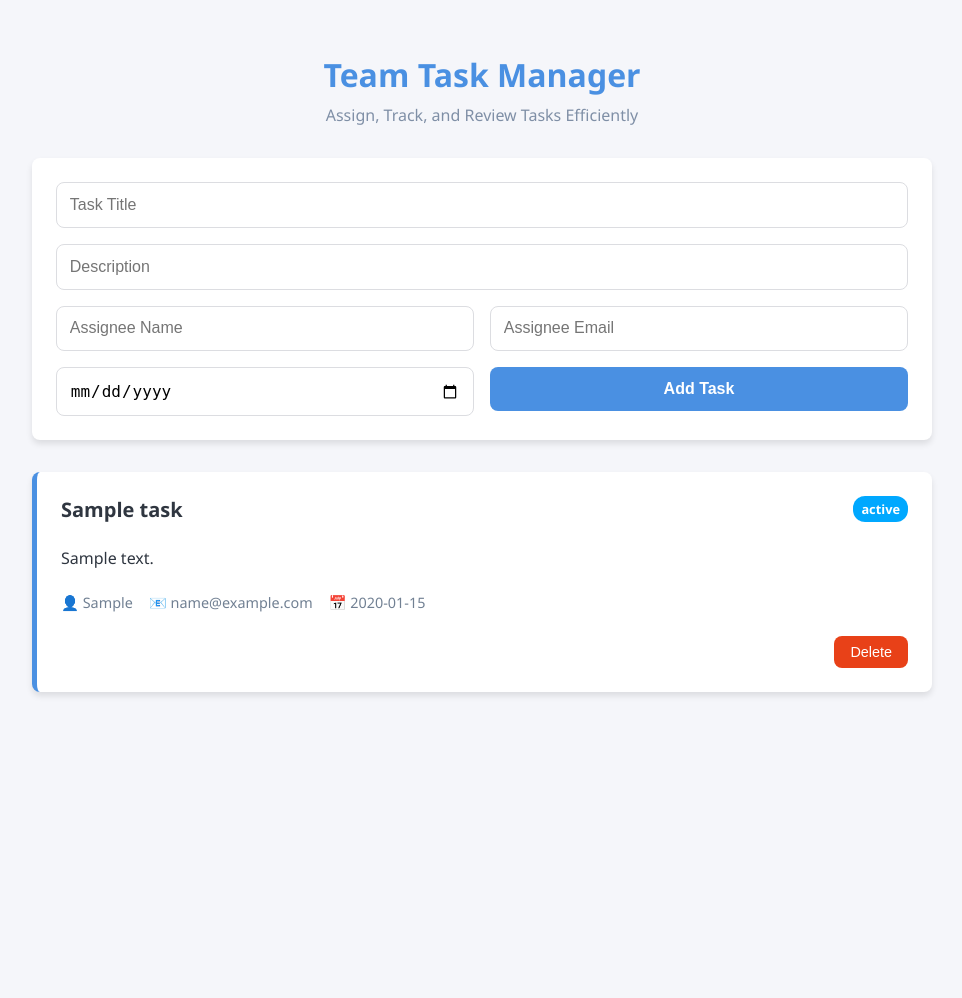
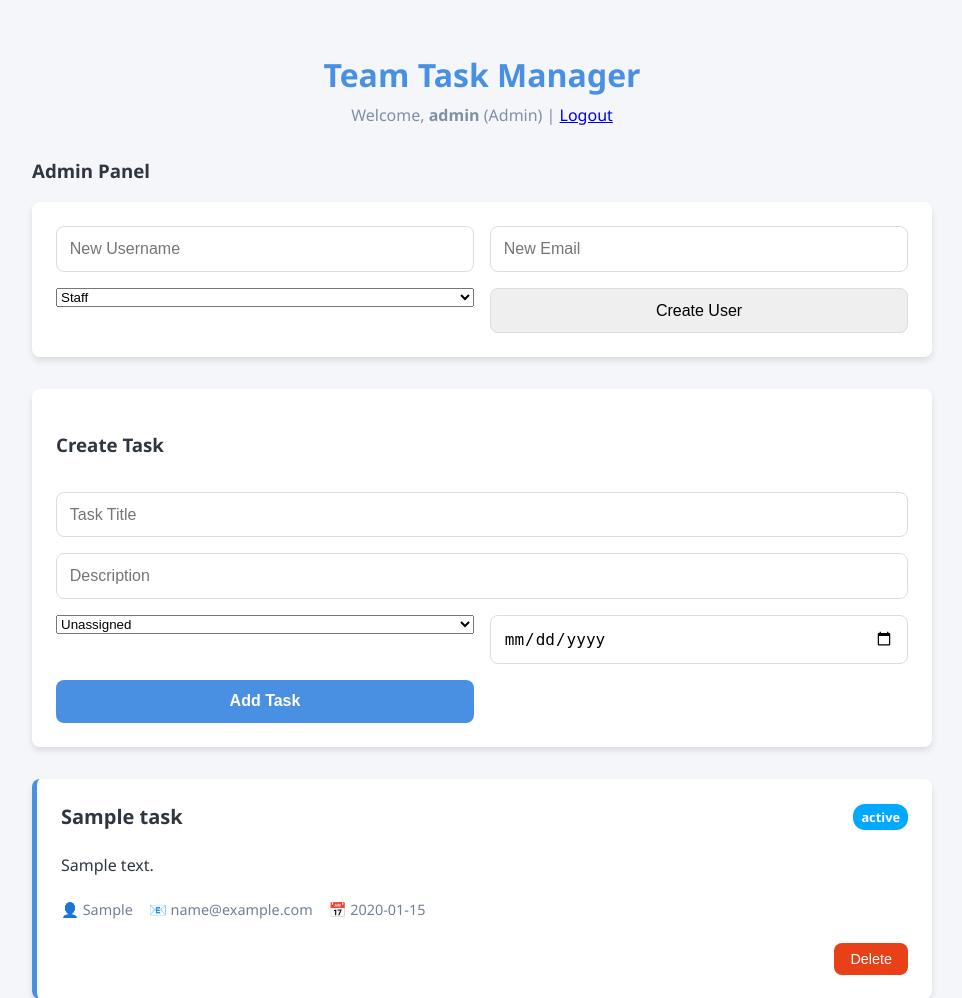
Before and after one commit to Pablodd1/Task-Manager-form-OPENAI, a Flask app: template app/templates/index.html in a window 1280 px wide. Shown: the top 998 px of the page, without its empty margins (158-1120 px from the left). Before the commit the page ends 696 px from the top, so only its background shows below. Run offline with Flask 3, Linux system fonts and the light colour scheme; the template is opened without the code that fills it: values that come from a table or form of the project are taken from there, others are empty; tables that the repository leaves empty hold one stand-in row (values such as "Sample post").

Commit message:
Implement role-based access and passwordless login

```diff
--- a/app/main.py
+++ b/app/main.py
@@ -1,7 +1,7 @@
 import os
 import smtplib
 from email.mime.text import MIMEText
-from flask import Flask, render_template, jsonify, request
+from flask import Flask, render_template, jsonify, request, session, redirect, url_for
 from flask_sqlalchemy import SQLAlchemy
 
 app = Flask(__name__)
@@ -16,10 +16,8 @@ else:
 
 app.config['SQLALCHEMY_DATABASE_URI'] = os.environ.get('DATABASE_URL', default_db)
 app.config['SQLALCHEMY_TRACK_MODIFICATIONS'] = False
+app.secret_key = os.environ.get('SECRET_KEY', 'default_secret_key') # Required for session
 db = SQLAlchemy(app)
-
-# In-Memory Cache
-TASK_CACHE = {}
 
 # Email Configuration
 MAIL_SERVER = os.environ.get('MAIL_SERVER', 'smtp.gmail.com')
@@ -28,7 +26,21 @@ MAIL_USERNAME = os.environ.get('MAIL_USERNAME')
 MAIL_PASSWORD = os.environ.get('MAIL_PASSWORD')
 MAIL_USE_TLS = os.environ.get('MAIL_USE_TLS', 'true').lower() == 'true'
 
-# Database Model
+# Database Models
+class User(db.Model):
+    id = db.Column(db.Integer, primary_key=True)
+    username = db.Column(db.String(80), unique=True, nullable=False)
+    email = db.Column(db.String(120), unique=True, nullable=False)
+    role = db.Column(db.String(20), default='Staff') # 'Admin' or 'Staff'
+
+    def to_dict(self):
+        return {
+            'id': self.id,
+            'username': self.username,
+            'email': self.email,
+            'role': self.role
+        }
+
 class Task(db.Model):
     id = db.Column(db.Integer, primary_key=True)
     title = db.Column(db.String(100), nullable=False)
@@ -53,12 +65,75 @@ class Task(db.Model):
 with app.app_context():
     try:
         db.create_all()
+        # Create default Admin if not exists
+        if not User.query.filter_by(role='Admin').first():
+            admin = User(username='admin', email='admin@example.com', role='Admin')
+            db.session.add(admin)
+            db.session.commit()
+            print("Default Admin created: admin / admin@example.com")
     except Exception as e:
         print(f"Error initializing database: {e}")
 
 @app.route('/')
 def index():
-    return render_template('index.html')
+    if 'user_id' not in session:
+        return redirect(url_for('login'))
+
+    user = db.session.get(User, session['user_id'])
+    return render_template('index.html', user=user)
+
+@app.route('/login', methods=['GET', 'POST'])
+def login():
+    if request.method == 'POST':
+        username = request.form.get('username')
+        user = User.query.filter_by(username=username).first()
+        if user:
+            session['user_id'] = user.id
+            return redirect(url_for('index'))
+        else:
+            return render_template('login.html', error="User not found")
+    return render_template('login.html')
+
+@app.route('/logout')
+def logout():
+    session.pop('user_id', None)
+    return redirect(url_for('login'))
+
+@app.route('/api/users', methods=['GET'])
+def get_users():
+    users = User.query.all()
+    return jsonify({'users': [u.to_dict() for u in users]})
+
+@app.route('/api/users', methods=['POST'])
+def add_user():
+    if 'user_id' not in session:
+        return jsonify({'error': 'Unauthorized'}), 401
+
+    current_user = db.session.get(User, session['user_id'])
+    if current_user.role != 'Admin':
+         return jsonify({'error': 'Forbidden'}), 403
+
+    if not request.json or 'username' not in request.json:
+        return jsonify({'error': 'Bad Request'}), 400
+
+    username = request.json['username']
+    email = request.json.get('email', f"{username}@example.com")
+    role = request.json.get('role', 'Staff')
+
+    if User.query.filter_by(username=username).first():
+        return jsonify({'error': 'User already exists'}), 400
+
+    new_user = User(username=username, email=email, role=role)
+    db.session.add(new_user)
+    db.session.commit()
+    return jsonify({'user': new_user.to_dict()}), 201
+
+@app.route('/api/current_user', methods=['GET'])
+def get_current_user():
+    if 'user_id' not in session:
+        return jsonify({'error': 'Not logged in'}), 401
+    user = db.session.get(User, session['user_id'])
+    return jsonify({'user': user.to_dict()})
 
 @app.route('/tasks', methods=['GET'])
 def get_tasks():
@@ -67,18 +142,10 @@ def get_tasks():
 
 @app.route('/tasks/<int:task_id>', methods=['GET'])
 def get_task(task_id):
-    # Check Cache
-    if task_id in TASK_CACHE:
-        return jsonify({'task': TASK_CACHE[task_id]})
-
     task = db.session.get(Task, task_id)
     if not task:
         return jsonify({'error': 'Not Found'}), 404
-
-    # Update Cache
-    task_dict = task.to_dict()
-    TASK_CACHE[task_id] = task_dict
-    return jsonify({'task': task_dict})
+    return jsonify({'task': task.to_dict()})
 
 @app.route('/tasks', methods=['POST'])
 def add_task():
@@ -95,12 +162,7 @@ def add_task():
     )
     db.session.add(new_task)
     db.session.commit()
-
-    # Update Cache
-    task_dict = new_task.to_dict()
-    TASK_CACHE[new_task.id] = task_dict
-
-    return jsonify({'task': task_dict}), 201
+    return jsonify({'task': new_task.to_dict()}), 201
 
 @app.route('/tasks/<int:task_id>', methods=['PUT'])
 def update_task(task_id):
@@ -120,12 +182,7 @@ def update_task(task_id):
         task.status = request.json['status']
 
     db.session.commit()
-
-    # Update Cache
-    task_dict = task.to_dict()
-    TASK_CACHE[task_id] = task_dict
-
-    return jsonify({'task': task_dict})
+    return jsonify({'task': task.to_dict()})
 
 @app.route('/tasks/<int:task_id>', methods=['DELETE'])
 def delete_task(task_id):
@@ -134,11 +191,6 @@ def delete_task(task_id):
         return jsonify({'error': 'Not Found'}), 404
     db.session.delete(task)
     db.session.commit()
-
-    # Remove from Cache
-    if task_id in TASK_CACHE:
-        del TASK_CACHE[task_id]
-
     return jsonify({'result': True})
 
 def send_email(to_email, subject, body):
--- a/app/static/script.js
+++ b/app/static/script.js
@@ -2,10 +2,38 @@ document.addEventListener('DOMContentLoaded', () => {
     const tasksContainer = document.getElementById('tasks-container');
     const titleInput = document.getElementById('new-task-title');
     const descInput = document.getElementById('new-task-desc');
-    const assigneeInput = document.getElementById('new-task-assignee');
-    const emailInput = document.getElementById('new-task-email');
+    const assigneeSelect = document.getElementById('new-task-assignee-select');
     const dueInput = document.getElementById('new-task-due');
     const addBtn = document.getElementById('add-task-btn');
+
+    // Admin Panel Inputs
+    const newUserNameInput = document.getElementById('new-user-name');
+    const newUserEmailInput = document.getElementById('new-user-email');
+    const newUserRoleInput = document.getElementById('new-user-role');
+    const addUserBtn = document.getElementById('add-user-btn');
+
+    // Available Users for dropdown
+    let availableUsers = [];
+
+    function fetchUsers() {
+        if (!assigneeSelect) return; // Only if admin view
+        fetch('/api/users')
+            .then(res => res.json())
+            .then(data => {
+                availableUsers = data.users;
+                // Populate Dropdown
+                assigneeSelect.innerHTML = '<option value="">Unassigned</option>';
+                data.users.forEach(user => {
+                    if (user.role === 'Staff') {
+                        const opt = document.createElement('option');
+                        opt.value = user.username;
+                        opt.dataset.email = user.email;
+                        opt.textContent = `${user.username} (${user.email})`;
+                        assigneeSelect.appendChild(opt);
+                    }
+                });
+            });
+    }
 
     function fetchTasks() {
         fetch('/tasks')
@@ -16,26 +44,56 @@ document.addEventListener('DOMContentLoaded', () => {
                 taskList.className = 'task-list';
 
                 if (data.tasks.length === 0) {
-                    tasksContainer.innerHTML = '<p style="text-align:center; color:#ccc;">No tasks found. Add one above!</p>';
+                    tasksContainer.innerHTML = '<p style="text-align:center; color:#ccc;">No tasks found.</p>';
                     return;
                 }
 
                 data.tasks.forEach(task => {
+                    // Filter for Staff: Only show if unassigned (optional) or assigned to them
+                    // Requirement says: "Staff View: Can only see their tasks (or all tasks?)"
+                    // Let's assume Staff can see ALL tasks but only edit theirs or move status?
+                    // Usually "Team Task Manager" implies visibility.
+                    // But "Staff Dashboard (My Tasks)" implies filter.
+                    // Let's filter VISUALITY for Staff to "My Tasks" + "Unassigned" for picking up?
+                    // Re-reading: "Staff: View assigned tasks". Let's stick to that.
+
+                    if (CURRENT_USER.role === 'Staff' && task.assignee !== CURRENT_USER.username) {
+                        return;
+                    }
+
                     const taskCard = document.createElement('li');
                     taskCard.className = 'task-card';
 
-                    // Determine badge class
                     const statusClass = `status-${task.status.replace(' ', '-')}`;
 
                     let actionButtons = '';
+
+                    // Logic for Buttons based on Role and Status
+                    // Admin can Delete.
+                    // Staff can change Status.
+
+                    const isAssignedToMe = task.assignee === CURRENT_USER.username;
+                    const isAdmin = CURRENT_USER.role === 'Admin';
+
+                    // Status Transitions
+                    if (isAdmin || isAssignedToMe) {
                          if (task.status === 'Todo') {
                             actionButtons += `<button class="action-btn btn-start" onclick="updateStatus(${task.id}, 'In Progress')">Start</button>`;
                         } else if (task.status === 'In Progress') {
                             actionButtons += `<button class="action-btn btn-review" onclick="updateStatus(${task.id}, 'Under Review')">Request Review</button>`;
                         } else if (task.status === 'Under Review') {
+                             // Only Admin should approve? Or Staff? Assuming Admin usually.
+                             // But previously it was open. Let's allow Admin or Assignee for now to be flexible,
+                             // OR strictly Admin for "Under Review" -> "Done".
+                             if (isAdmin) {
                                  actionButtons += `<button class="action-btn btn-approve" onclick="updateStatus(${task.id}, 'Done')">Approve</button>`;
                              }
+                        }
+                    }
+
+                    if (isAdmin) {
                         actionButtons += `<button class="action-btn btn-delete" onclick="deleteTask(${task.id})">Delete</button>`;
+                    }
 
                     taskCard.innerHTML = `
                         <div class="task-header">
@@ -54,50 +112,75 @@ document.addEventListener('DOMContentLoaded', () => {
                     `;
                     taskList.appendChild(taskCard);
                 });
+
+                if (taskList.children.length === 0) {
+                     tasksContainer.innerHTML = '<p style="text-align:center; color:#ccc;">No tasks assigned to you.</p>';
+                } else {
                     tasksContainer.appendChild(taskList);
+                }
             })
             .catch(error => console.error('Error fetching tasks:', error));
     }
 
+    if (addBtn) {
         addBtn.addEventListener('click', () => {
             const title = titleInput.value;
             const description = descInput.value;
-        const assignee = assigneeInput.value;
-        const assignee_email = emailInput.value;
+            const assignee = assigneeSelect.value;
+            const assignee_email = assigneeSelect.selectedOptions[0]?.dataset.email || "";
             const due_date = dueInput.value;
 
             if (!title) return alert('Title is required');
 
             fetch('/tasks', {
                 method: 'POST',
-            headers: {
-                'Content-Type': 'application/json'
-            },
+                headers: { 'Content-Type': 'application/json' },
                 body: JSON.stringify({
-                title,
-                description,
-                assignee,
-                assignee_email,
-                due_date
+                    title, description, assignee, assignee_email, due_date
                 })
             })
             .then(response => response.json())
             .then(() => {
                 titleInput.value = '';
                 descInput.value = '';
-            assigneeInput.value = '';
-            emailInput.value = '';
+                assigneeSelect.value = '';
                 dueInput.value = '';
                 fetchTasks();
             });
         });
+    }
+
+    if (addUserBtn) {
+        addUserBtn.addEventListener('click', () => {
+            const username = newUserNameInput.value;
+            const email = newUserEmailInput.value;
+            const role = newUserRoleInput.value;
+
+            if(!username) return alert('Username required');
+
+            fetch('/api/users', {
+                method: 'POST',
+                headers: { 'Content-Type': 'application/json' },
+                body: JSON.stringify({ username, email, role })
+            })
+            .then(res => {
+                if(!res.ok) throw new Error('Failed');
+                return res.json();
+            })
+            .then(() => {
+                alert('User created!');
+                newUserNameInput.value = '';
+                newUserEmailInput.value = '';
+                fetchUsers(); // Refresh dropdown
+            })
+            .catch(err => alert('Error creating user (might already exist)'));
+        });
+    }
 
     window.updateStatus = function(id, status) {
         fetch(`/tasks/${id}`, {
             method: 'PUT',
-            headers: {
-                'Content-Type': 'application/json'
-            },
+            headers: { 'Content-Type': 'application/json' },
             body: JSON.stringify({ status })
         })
         .then(() => fetchTasks());
@@ -113,13 +196,9 @@ document.addEventListener('DOMContentLoaded', () => {
 
     function escapeHtml(text) {
         if (!text) return '';
-        return text
-            .replace(/&/g, "&amp;")
-            .replace(/</g, "&lt;")
-            .replace(/>/g, "&gt;")
-            .replace(/"/g, "&quot;")
-            .replace(/'/g, "&#039;");
+        return text.replace(/&/g, "&amp;").replace(/</g, "&lt;").replace(/>/g, "&gt;").replace(/"/g, "&quot;").replace(/'/g, "&#039;");
     }
 
+    fetchUsers();
     fetchTasks();
 });
--- a/app/templates/index.html
+++ b/app/templates/index.html
@@ -4,16 +4,47 @@
     <meta charset="UTF-8">
     <meta name="viewport" content="width=device-width, initial-scale=1.0">
     <title>Team Task Manager</title>
-    <link rel="stylesheet" href="/static/style.css">
+    <link rel="stylesheet" href="{{ url_for('static', filename='style.css') }}">
+    <script>
+        // Inject user info from server-side template
+        const CURRENT_USER = {
+            id: {{ user.id }},
+            username: "{{ user.username }}",
+            role: "{{ user.role }}"
+        };
+    </script>
 </head>
 <body>
     <div class="container">
         <header>
             <h1>Team Task Manager</h1>
-            <p class="subtitle">Assign, Track, and Review Tasks Efficiently</p>
+            <p class="subtitle">Welcome, <strong>{{ user.username }}</strong> ({{ user.role }}) | <a href="/logout">Logout</a></p>
         </header>
 
+        {% if user.role == 'Admin' %}
+        <div class="admin-panel">
+            <h3>Admin Panel</h3>
+            <div class="task-form">
+                <div class="form-group">
+                    <input type="text" id="new-user-name" placeholder="New Username">
+                </div>
+                <div class="form-group">
+                    <input type="email" id="new-user-email" placeholder="New Email">
+                </div>
+                <div class="form-group">
+                     <select id="new-user-role">
+                        <option value="Staff">Staff</option>
+                        <option value="Admin">Admin</option>
+                    </select>
+                </div>
+                <div class="form-group">
+                    <button id="add-user-btn" class="btn-primary">Create User</button>
+                </div>
+            </div>
+        </div>
+
         <div class="task-form">
+            <h3>Create Task</h3>
             <div class="form-group full-width">
                 <input type="text" id="new-task-title" placeholder="Task Title" required>
             </div>
@@ -21,24 +52,26 @@
                 <input type="text" id="new-task-desc" placeholder="Description">
             </div>
             <div class="form-group">
-                <input type="text" id="new-task-assignee" placeholder="Assignee Name">
-            </div>
-            <div class="form-group">
-                <input type="email" id="new-task-email" placeholder="Assignee Email">
+                <!-- Dropdown for Assignee -->
+                <select id="new-task-assignee-select">
+                    <option value="">Unassigned</option>
+                    <!-- Populated by JS -->
+                </select>
             </div>
             <div class="form-group">
                 <input type="date" id="new-task-due">
             </div>
             <div class="form-group">
-                <button id="add-task-btn">Add Task</button>
+                <button id="add-task-btn" class="btn-primary">Add Task</button>
             </div>
         </div>
+        {% endif %}
 
         <div id="tasks-container">
             <!-- Tasks will be injected here -->
         </div>
     </div>
 
-    <script src="/static/script.js"></script>
+    <script src="{{ url_for('static', filename='script.js') }}"></script>
 </body>
 </html>
```
Also changed, not shown: app/templates/login.html (added, +66 -0 lines), tests/test_main.py (+53 -15 lines). Lines whose indentation alone changed are shown as unchanged.
